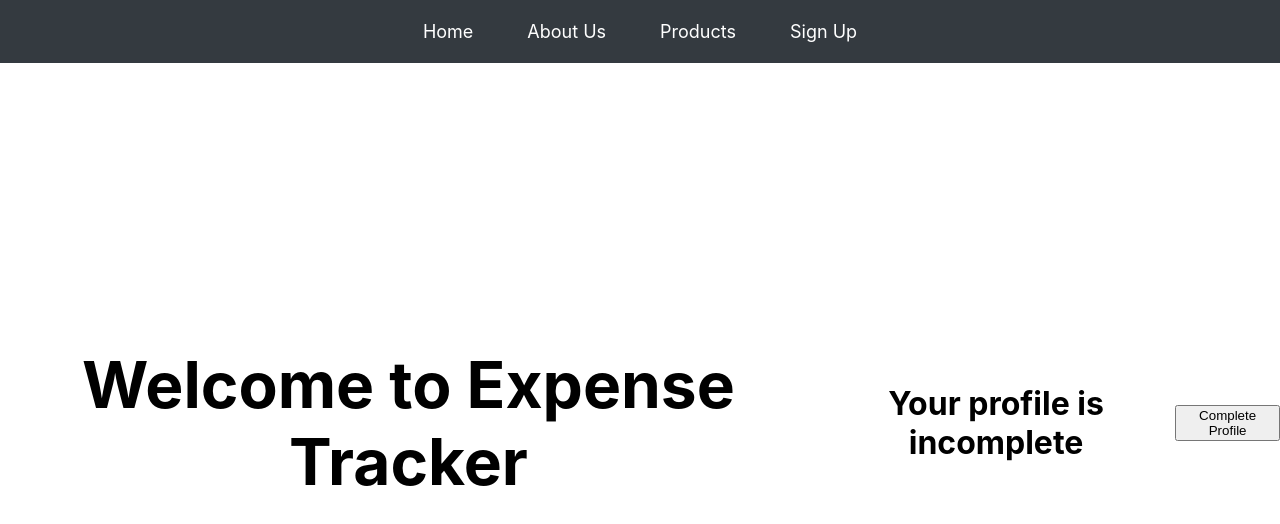
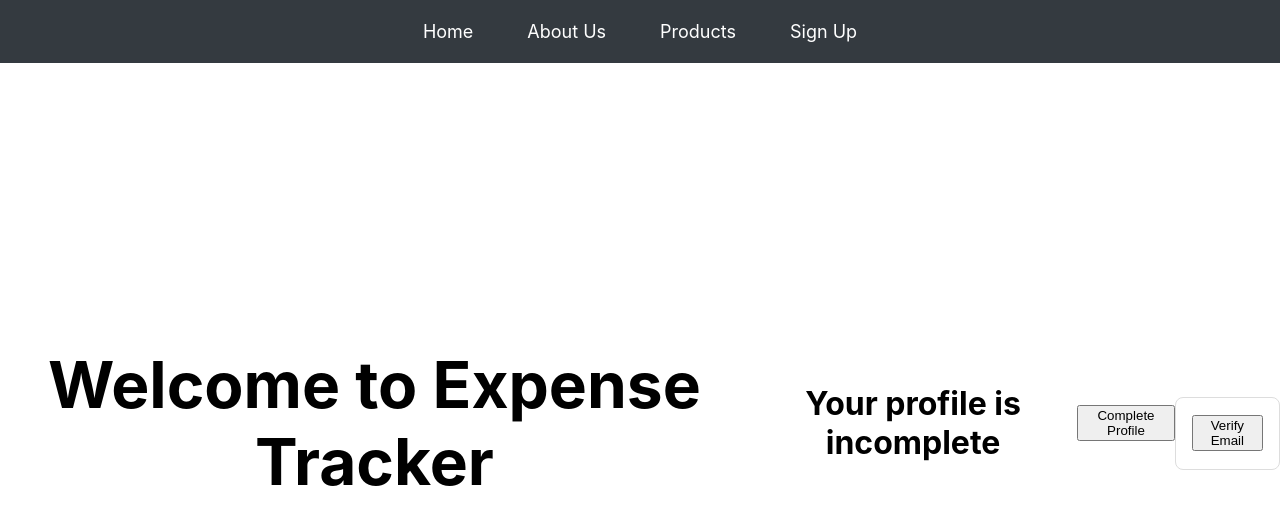
Before and after one commit to Souvik-1705/Expense-tracker-Sharpener-, a React (Create React App) app: page /welcome in a window 1280 px wide. Shown: the top 524 px of the page. Built offline with nearby package versions, Linux system fonts and the light colour scheme.

Commit message:
verify email

```diff
--- /dev/null
+++ b/src/pages/VerifyEmail.js
@@ -0,0 +1,71 @@
+import React, { useState, useEffect } from 'react';
+import { auth } from '../Firebase';
+import "../styles/VerifyEmail.css";
+
+function VerifyEmail() {
+  const [message, setMessage] = useState('');
+  const [error, setError] = useState('');
+  const [emailVerified, setEmailVerified] = useState(false);
+
+  useEffect(() => {
+    const checkVerification = () => {
+      const user = auth.currentUser;
+      if (user) {
+        user.reload().then(() => {
+          setEmailVerified(user.emailVerified);
+        });
+      }
+    };
+
+    checkVerification();
+  }, []);
+
+  const sendVerificationEmail = async () => {
+    setMessage('');
+    setError('');
+
+    try {
+      const idToken = await auth.currentUser.getIdToken();
+
+      const res = await fetch(
+        'https://identitytoolkit.googleapis.com/v1/accounts:sendOobCode?key=AIzaSyCDmXL7rGHKZqsGV4syUI5r8qYfEkpoSZg',
+        {
+          method: 'POST',
+          headers: {
+            'Content-Type': 'application/json',
+          },
+          body: JSON.stringify({
+            requestType: 'VERIFY_EMAIL',
+            idToken: idToken,
+          }),
+        }
+      );
+
+      const data = await res.json();
+
+      if (data.error) {
+        setError(`Error: ${data.error.message}`);
+      } else {
+        setMessage('Check your email. A verification link has been sent.');
+      }
+    } catch (err) {
+      setError('Failed to send verification email.');
+    }
+  };
+
+  return (
+    <div className="verify-email-box">
+      {emailVerified ? (
+        <p className="verified-msg">✅ Your email is verified.</p>
+      ) : (
+        <>
+          <button onClick={sendVerificationEmail}>Verify Email</button>
+          {message && <p className="success-msg">{message}</p>}
+          {error && <p className="error-msg">{error}</p>}
+        </>
+      )}
+    </div>
+  );
+}
+
+export default VerifyEmail;
--- a/src/pages/Welcome.js
+++ b/src/pages/Welcome.js
@@ -1,5 +1,6 @@
 import { useNavigate } from "react-router-dom";
 import "../styles/Welcome.css";
+import VerifyEmail from "./VerifyEmail";
 
 function Welcome() {
   const navigate=useNavigate();
@@ -11,6 +12,7 @@ function Welcome() {
       <h1>Welcome to Expense Tracker</h1>
       <p>Your profile is incomplete</p>
       <button onClick={handleCompleteProfile}>Complete Profile</button>
+      <VerifyEmail/>
     </div>
   )
 }
--- /dev/null
+++ b/src/styles/VerifyEmail.css
@@ -0,0 +1,22 @@
+.verify-email-box {
+  margin-top: 20px;
+  padding: 16px;
+  border: 1px solid #ddd;
+  border-radius: 8px;
+  width: fit-content;
+}
+
+.success-msg {
+  color: green;
+  margin-top: 10px;
+}
+
+.error-msg {
+  color: red;
+  margin-top: 10px;
+}
+
+.verified-msg {
+  color: blue;
+  font-weight: bold;
+}
```
